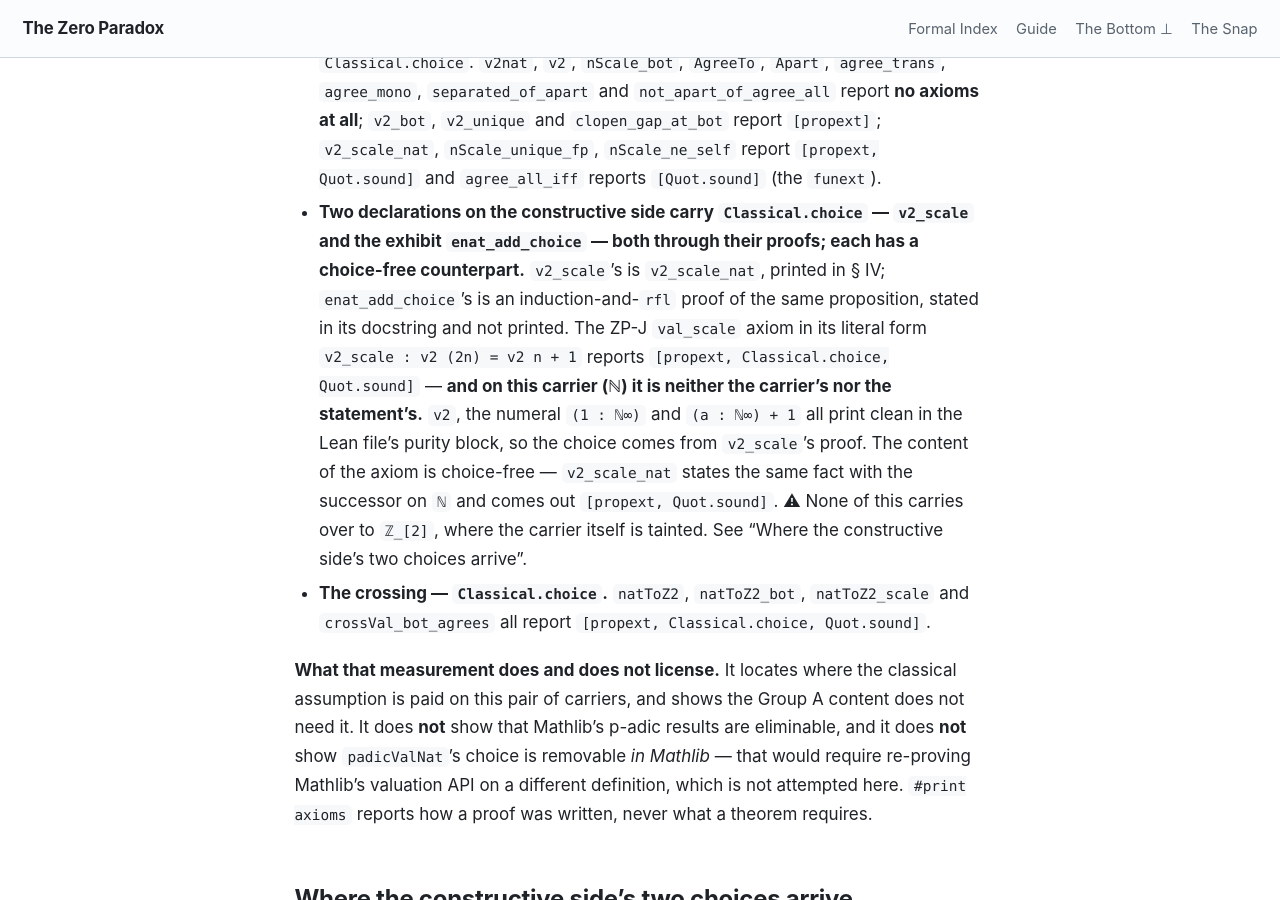
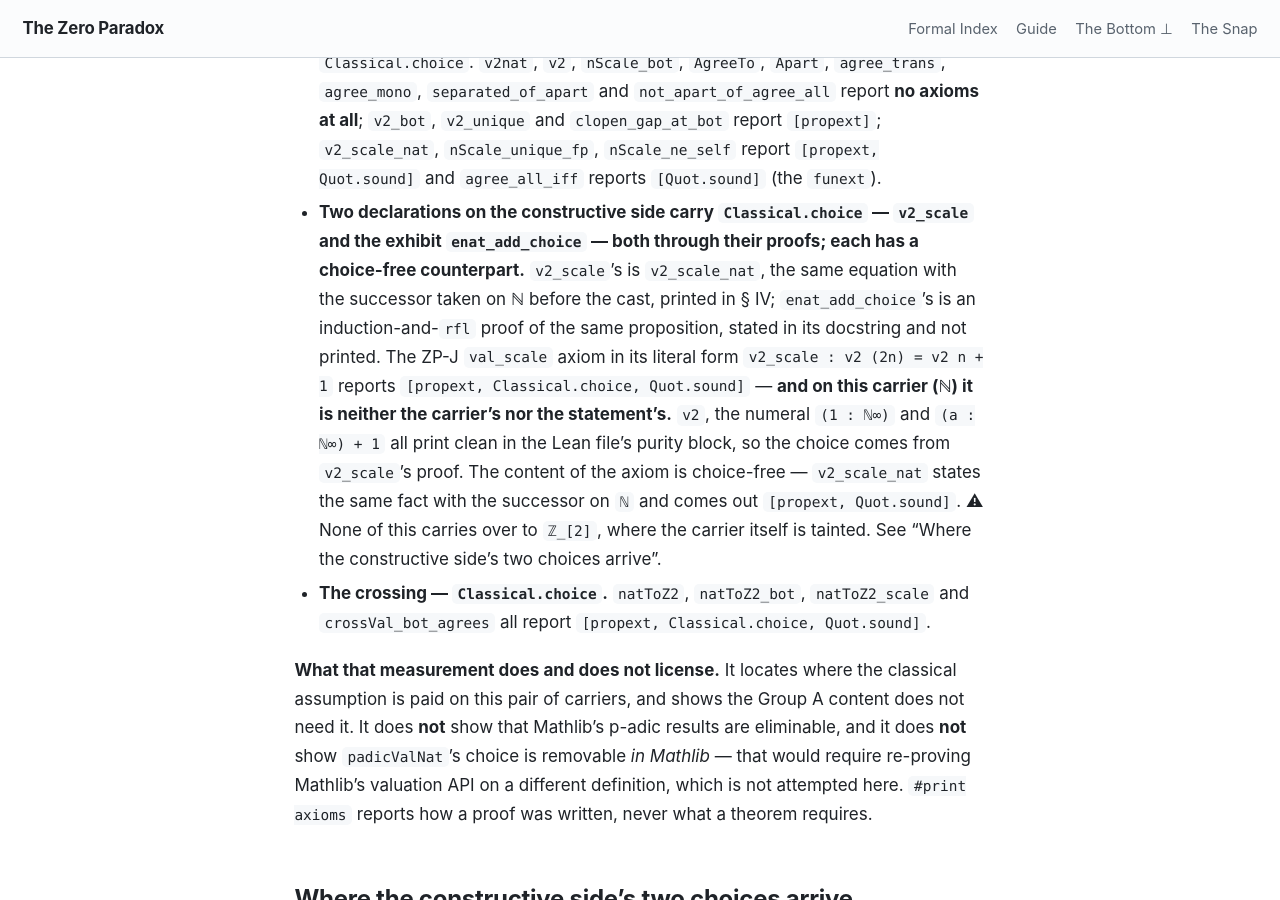
Before and after one commit to timbrigham/ZeroParadox, a Jekyll site: the page built from ZeroParadox/Valuation/PricedPadicInterface.md, in a window 1280 px wide and 900 px high, scrolled down 2245 px. Built offline with Jekyll 4.4.1, drawn with Linux system fonts in a browser that asks for light colours; our own code applies the rules of GitHub Pages for plain Markdown files.

Commit message:
PricedPadicInterface.md: distinguish v2_scale_nat's form; fix list indent
Co-Authored-By: Claude Opus 5.5 <noreply@anthropic.com>

```diff
--- a/ZeroParadox/Valuation/PricedPadicInterface.md
+++ b/ZeroParadox/Valuation/PricedPadicInterface.md
@@ -32,7 +32,7 @@ The `Valuation/` cluster splits, and the split is the whole scoping finding:
 * **Group A — needs only the valuation and its order.** The ZP-J `ValuationStructure` axioms, the ZP-B
   ultrametric/clopen-ball content, the descent to a single point, total separation. Their mathematical
   content is *agreement to depth n* and *the valuation of the least element (`bot` of the carrier's
-`ZPSemilattice`) is the top of the value monoid* —
+  `ZPSemilattice`) is the top of the value monoid* —
   combinatorial and valuative statements that use neither division, nor completeness, nor ℝ. **This is
   the slice built here.**
 * **Group B — genuinely needs the complete field.** `ZeroParadox/Valuation/RiemannSphere.lean` /
@@ -67,7 +67,7 @@ these are the numbers it reported, not the numbers that were hoped for).
   and `agree_all_iff` reports `[Quot.sound]` (the `funext`).
 * **Two declarations on the constructive side carry `Classical.choice` — `v2_scale` and the exhibit
   `enat_add_choice` — both through their proofs; each has a choice-free counterpart.** `v2_scale`'s
-  is `v2_scale_nat`, printed in § IV; `enat_add_choice`'s is an induction-and-`rfl` proof of the same
+  is `v2_scale_nat`, the same equation with the successor taken on ℕ before the cast, printed in § IV; `enat_add_choice`'s is an induction-and-`rfl` proof of the same
   proposition, stated in its docstring and not printed. The ZP-J
   `val_scale` axiom in its literal form `v2_scale : v2 (2n) = v2 n + 1` reports `[propext, Classical.choice, Quot.sound]` —
   **and on this carrier (ℕ) it is neither the carrier's nor the statement's.** `v2`, the numeral
```
